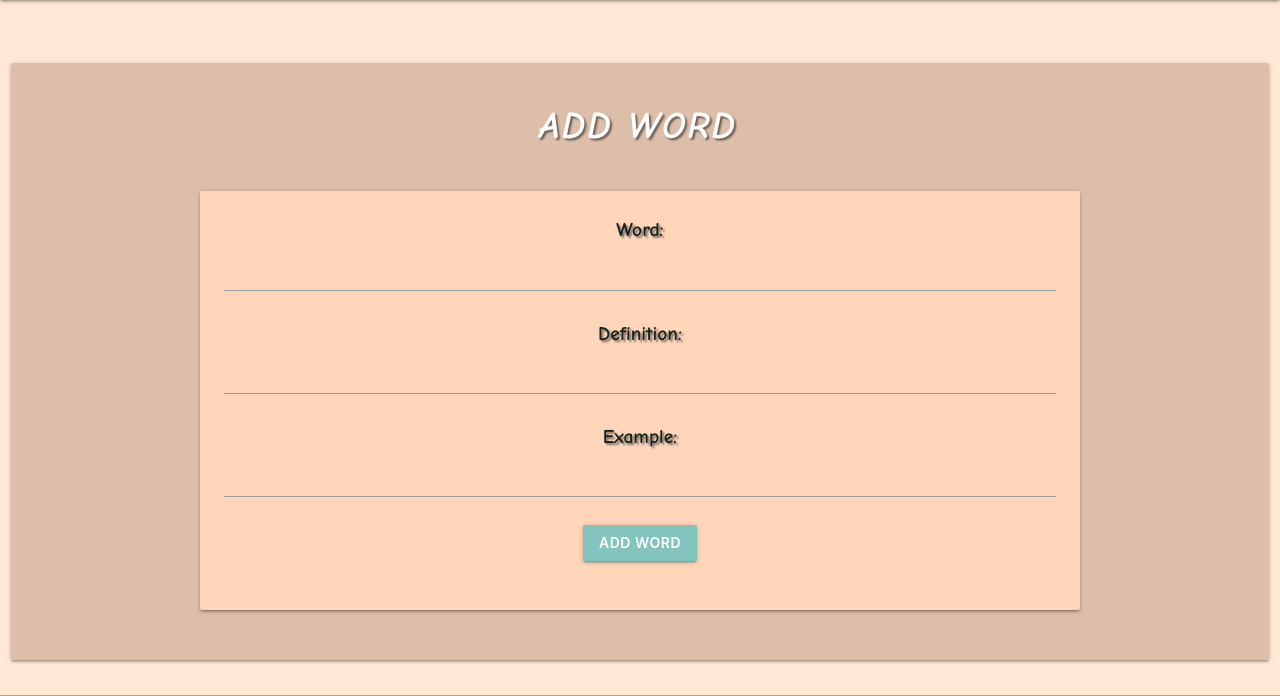
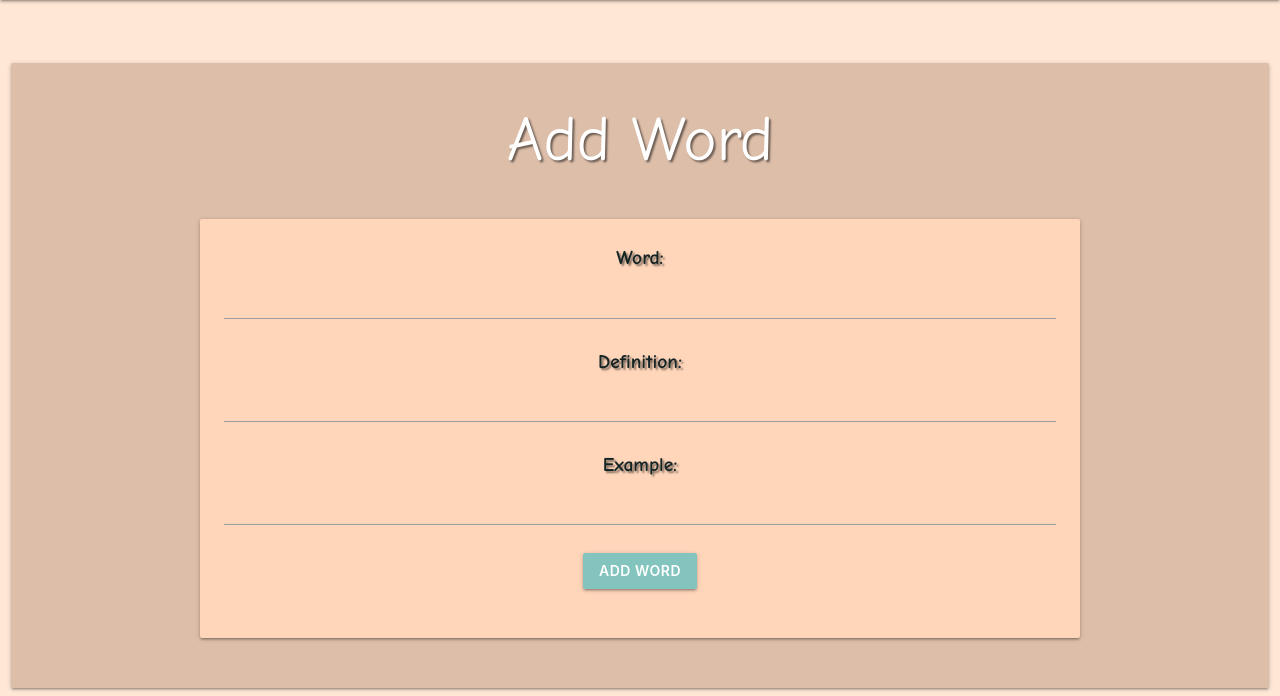
Before and after one commit to Birrellc/Navigating-Newcastle, a Flask app: page /add_word in a window 1280 px wide. Shown: the part 64-760 px from the top of the page. Run offline with Flask 2, Linux system fonts and the light colour scheme; the visitor is signed in with stand-in values (Sample User, id 1); some libraries are stand-ins or nearby versions.

Commit message:
Style: cleaned up styles.css

```diff
--- a/static/css/style.css
+++ b/static/css/style.css
@@ -206,6 +206,10 @@ i.fa-envelope {
   margin-right: 2px;
 }
 
+.profile-text {
+  font-size: 1.5rem;
+}
+
 .add-word-btn {
   margin-bottom: 3%;
 }
@@ -241,25 +245,3 @@ i.fa-envelope {
   padding-top: 15px;
   padding-bottom: 15px;
 }
-
-/* Update_word.html */
-
-.update-header {
-  font-weight: 700;
-  font-size: 2.5rem;
-  text-transform: uppercase;
-  font-style: italic;
-  letter-spacing: 2px;
-  margin-right: 2px;
-}
-
-/* add_word.html */
-
-.add-word-header {
-  font-weight: 700;
-  font-size: 2.5rem;
-  text-transform: uppercase;
-  font-style: italic;
-  letter-spacing: 2px;
-  margin-right: 2px;
-}
```
